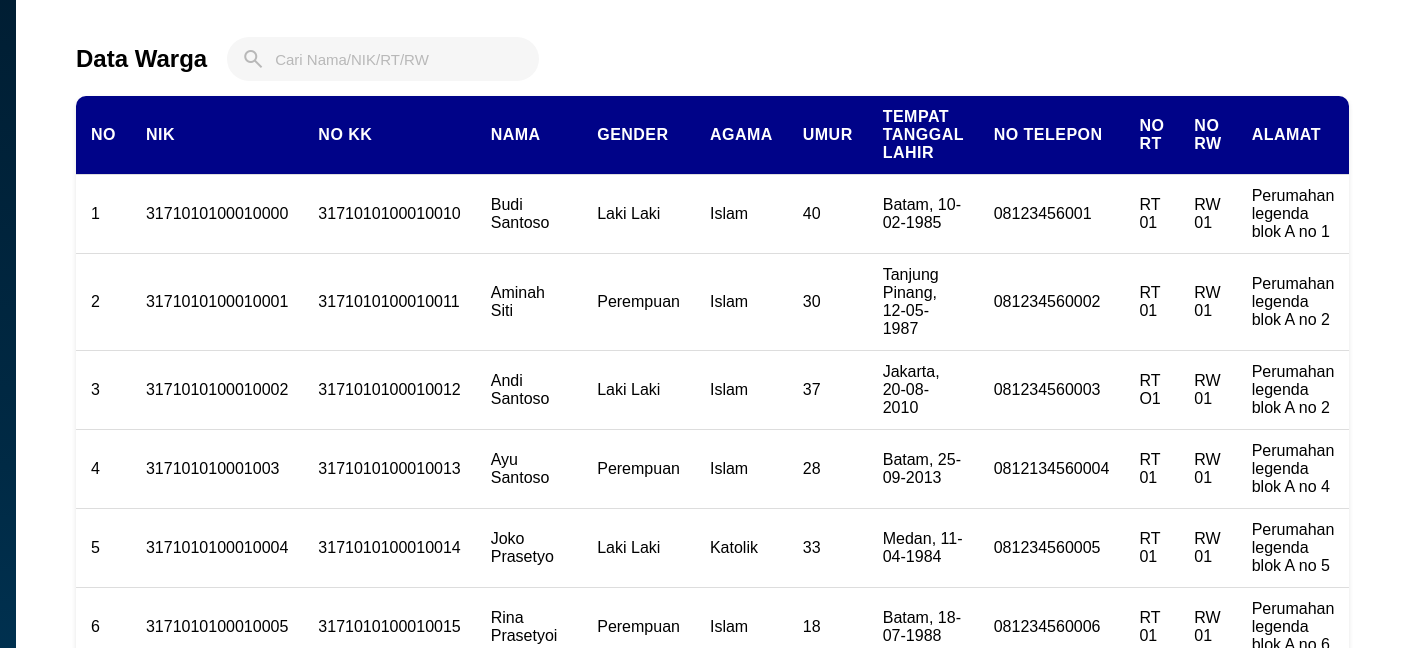
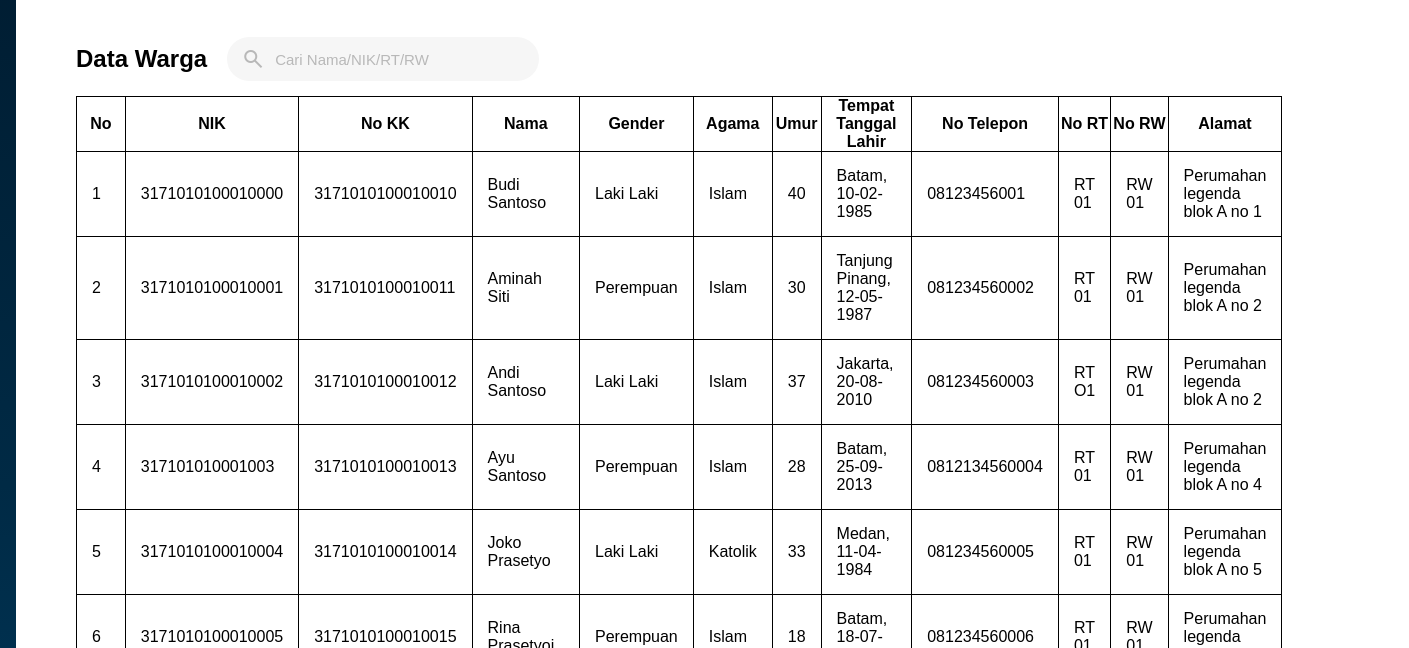
Before and after one commit to naufal7722/PBL-01, a plain HTML site: page template/tes.html in a window 1280 px wide. Shown: the part 108-756 px from the top of the page, 1409 px wide, since content can reach past the window. Drawn offline with nearby package versions, Linux system fonts and the light colour scheme.

Commit message:
Update styletes.css

```diff
--- a/template/styletes.css
+++ b/template/styletes.css
@@ -183,26 +183,13 @@
       color: rgba(0, 0, 0, 0.25);
     }
 
-    table {
-      width: 100%;
+   table, th, td {
+      border: 1px solid black;
       border-collapse: collapse;
-      background-color: white;
-      border-radius: 10px;
-      overflow: hidden;
-      box-shadow: 0 2px 5px rgba(0,0,0,0.1);
     }
-
-    th, td {
-      padding: 12px 15px;
-      text-align: left;
-      border-bottom: 1px solid #ddd;
-    }
-
-    th {
-      background-color: #000388;
-      color: white;
-      text-transform: uppercase;
-      letter-spacing: 0.03em;
+    td, td {
+      padding: 15px;
+      margin: auto;
     }
 
     .title-search {
```
